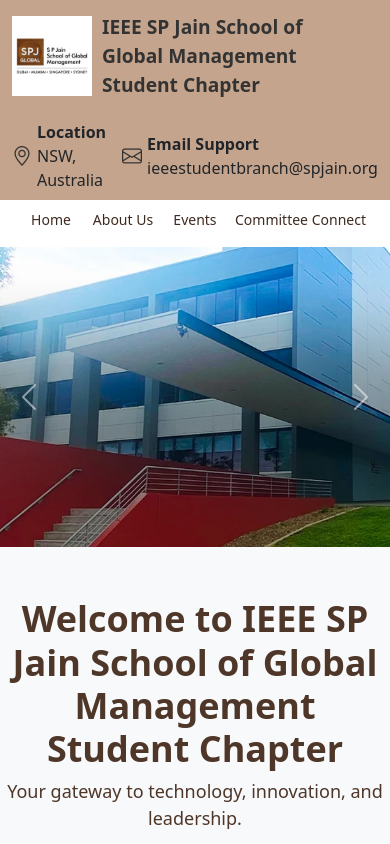
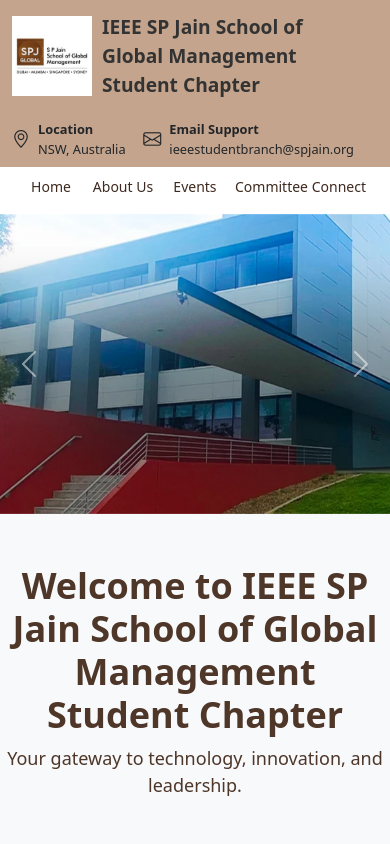
Before and after one commit to karrnidh/ieeeweb, a React (Create React App) app: page / in a window 390 px wide. Shown: the top 844 px of the page. Built offline with nearby package versions, Linux system fonts and the light colour scheme.

Commit message:
Improved Titlebar on Mobile

```diff
--- a/src/components/Titlebar.js
+++ b/src/components/Titlebar.js
@@ -1,7 +1,32 @@
-import React from 'react';
+import React, { useState, useEffect } from 'react';
 
 export default function Titlebar() {
+  const [isMobile, setIsMobile] = useState(false);
+
+  useEffect(() => {
+    const checkScreenSize = () => {
+      setIsMobile(window.innerWidth <= 768); // Mobile if width is less than or equal to 768px
+    };
+
+    checkScreenSize();
+    window.addEventListener('resize', checkScreenSize);
+
+    return () => {
+      window.removeEventListener('resize', checkScreenSize);
+    };
+  }, []);
+
   const iconStyle = { fontSize: '20px', marginRight: '5px', color: '#333' };
+
+  // Styles for mobile view
+  const mobileTextStyle = {
+    fontSize: '0.8rem', // Reduced text size for mobile
+  };
+
+  const mobileIconStyle = {
+    fontSize: '18px', // Reduced icon size for mobile
+    marginRight: '8px', // Increased space between the icon and the text
+  };
 
   return (
     <div>
@@ -25,11 +50,11 @@
             </div>
 
             {/* Second Row: Location and Email (Side-by-Side on All Screens) */}
-            <div className="col-12 col-md-6 d-flex flex-row justify-content-between justify-content-md-end align-items-center mt-3 mt-md-0">
+            <div className={`col-12 ${isMobile ? '' : 'col-md-6'} d-flex flex-row justify-content-between justify-content-md-end align-items-center mt-3 mt-md-0`}>
               {/* Location Section */}
               <div className="d-flex align-items-center me-3">
-                <i className="bi bi-geo-alt" style={iconStyle}></i>
-                <div>
+                <i className="bi bi-geo-alt" style={isMobile ? mobileIconStyle : iconStyle}></i>
+                <div style={isMobile ? mobileTextStyle : {}}>
                   <div style={{ fontWeight: 'bold' }}>Location</div>
                   <div>NSW, Australia</div>
                 </div>
@@ -37,8 +62,8 @@
 
               {/* Email Section */}
               <div className="d-flex align-items-center">
-                <i className="bi bi-envelope" style={iconStyle}></i>
-                <div>
+                <i className="bi bi-envelope" style={isMobile ? mobileIconStyle : iconStyle}></i>
+                <div style={isMobile ? mobileTextStyle : {}}>
                   <div style={{ fontWeight: 'bold' }}>Email Support</div>
                   <div>ieeestudentbranch@spjain.org</div>
                 </div>
```
